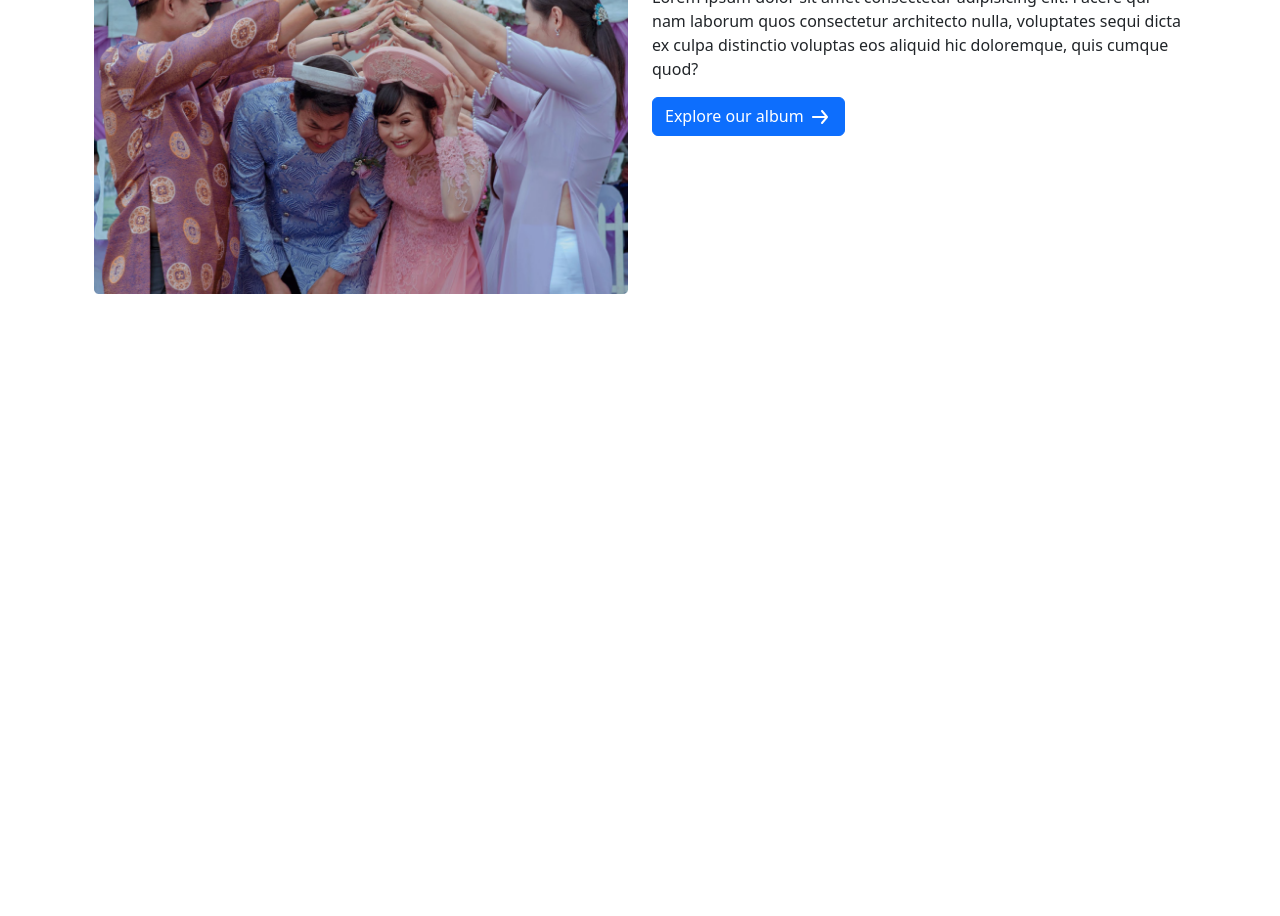
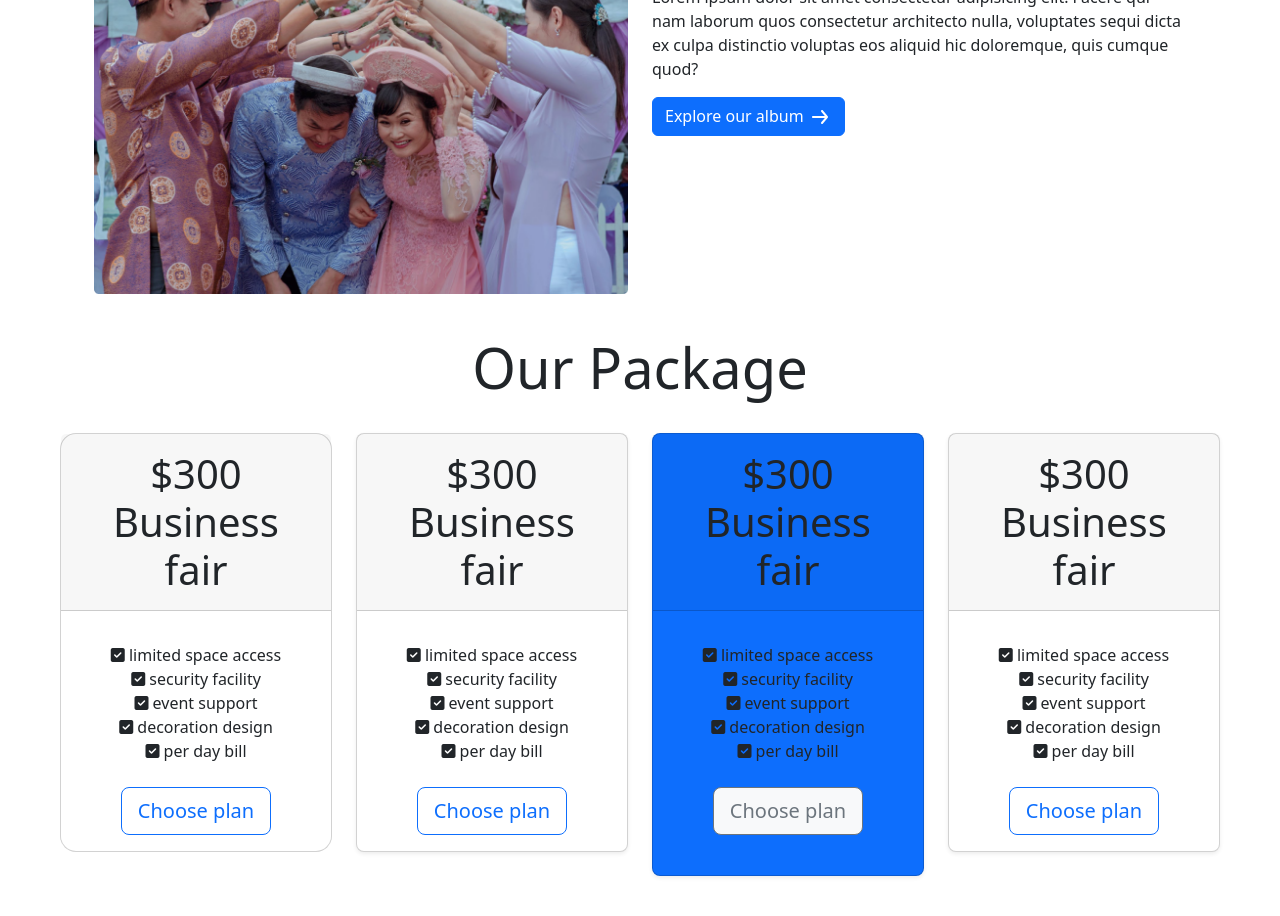
Before and after one commit to UfoundSihadul/Convention-Center, a plain HTML site: page index.html in a window 1280 px wide. Shown: the part 685-1601 px from the top of the page. Before the commit the page ends 979 px from the top, so only its background shows below. Drawn offline with nearby package versions, Linux system fonts and the light colour scheme.

Commit message:
packages

```diff
--- a/index.html
+++ b/index.html
@@ -5,6 +5,8 @@
     <meta name="viewport" content="width=device-width, initial-scale=1">
     <title>Bootstrap demo</title>
     <link href="https://cdn.jsdelivr.net/npm/bootstrap@5.2.0/dist/css/bootstrap.min.css" rel="stylesheet" integrity="sha384-gH2yIJqKdNHPEq0n4Mqa/HGKIhSkIHeL5AyhkYV8i59U5AR6csBvApHHNl/vI1Bx" crossorigin="anonymous">
+    <script src="https://kit.fontawesome.com/2bfc546366.js" crossorigin="anonymous"></script>
+
   </head>
   <body>
 
@@ -109,23 +111,105 @@
                   <div class="col-lg-6 col-12">
                     <h2>Every moment is precious</h2>
                     <p>Lorem ipsum dolor sit amet consectetur adipisicing elit. Facere qui nam laborum quos consectetur architecto nulla, voluptates sequi dicta ex culpa distinctio voluptas eos aliquid hic doloremque, quis cumque quod?</p>
-
-                    <div class="toast" role="alert" aria-live="assertive" aria-atomic="true">
-                        <div class="toast-header">
-                          <img src="..." class="rounded me-2" alt="...">
-                          <strong class="me-auto">Bootstrap</strong>
-                          <small>11 mins ago</small>
-                          <button type="button" class="btn-close" data-bs-dismiss="toast" aria-label="Close"></button>
-                        </div>
-                        <div class="toast-body">
-                          Hello, world! This is a toast message.
-                        </div>
-                      </div>
-
                     <button type="button" class="btn btn-primary">Explore our album <img src="./icons/arrow-forward 1.svg" alt=""></button>
                 </div>
         </div>
     </section>
+
+    <div class="pricing-header p-3 pb-md-4 mx-auto text-center mt-4">
+      <h1 class="display-4 fw-normal">Our Package</h1>
+    </div>
+
+  <main>
+    <div class="row row-cols-1 row-cols-md-4 mb-3 ms-5 me-5 text-center">
+      <div class="col">
+        <div class="card mb-4 rounded-4">
+          <div class="card-header py-3">
+            <h1 class="my-0 fw-normal">$300</h1>
+            <h1 class="my-0 fw-normal">Business fair</h1>
+          </div>
+          <div class="card-body">
+
+            <ul class="list-unstyled mt-3 mb-4 text-lg">
+
+              <li> <i class="fa-solid fa-square-check"></i> limited space access</li>
+              <li> <i class="fa-solid fa-square-check"></i> security facility</li>
+              <li> <i class="fa-solid fa-square-check"></i> event support</li>
+              <li> <i class="fa-solid fa-square-check"></i> decoration design</li>
+              <li> <i class="fa-solid fa-square-check"></i> per day bill</li>
+            </ul>
+            <button type="button" class=" btn btn-lg btn-outline-primary">Choose plan</button>
+          </div>
+        </div>
+      </div>
+
+      <div class="col">
+        <div class="card mb-4 rounded-3 shadow-sm">
+          <div class="card-header py-3">
+            <h1 class="my-0 fw-normal">$300</h1>
+            <h1 class="my-0 fw-normal">Business fair</h1>
+          </div>
+          <div class="card-body">
+
+            <ul class="list-unstyled mt-3 mb-4 text-lg">
+
+              <li> <i class="fa-solid fa-square-check"></i> limited space access</li>
+              <li> <i class="fa-solid fa-square-check"></i> security facility</li>
+              <li> <i class="fa-solid fa-square-check"></i> event support</li>
+              <li> <i class="fa-solid fa-square-check"></i> decoration design</li>
+              <li> <i class="fa-solid fa-square-check"></i> per day bill</li>
+            </ul>
+            <button type="button" class=" btn btn-lg btn-outline-primary">Choose plan</button>
+          </div>
+        </div>
+      </div>
+
+      <div class="col">
+        <div class="card mb-4 rounded-3 shadow-sm bg-primary">
+          <div class="card-header py-3">
+            <h1 class="my-0 fw-normal">$300</h1>
+            <h1 class="my-0 fw-normal">Business fair</h1>
+          </div>
+          <div class="card-body">
+
+            <ul class="list-unstyled mt-3 mb-4 text-lg">
+
+              <li> <i class="fa-solid fa-square-check"></i> limited space access</li>
+              <li> <i class="fa-solid fa-square-check"></i> security facility</li>
+              <li> <i class="fa-solid fa-square-check"></i> event support</li>
+              <li> <i class="fa-solid fa-square-check"></i> decoration design</li>
+              <li> <i class="fa-solid fa-square-check"></i> per day bill</li>
+            </ul>
+            <button type="button" class="btn btn-lg btn-light btn-outline-secondary mb-4">Choose plan</button>
+          </div>
+        </div>
+      </div>
+
+      <div class="col">
+        <div class="card mb-4 rounded-3 shadow-sm">
+          <div class="card-header py-3">
+            <h1 class="my-0 fw-normal">$300</h1>
+            <h1 class="my-0 fw-normal">Business fair</h1>
+          </div>
+          <div class="card-body">
+
+            <ul class="list-unstyled mt-3 mb-4 text-lg">
+
+              <li> <i class="fa-solid fa-square-check"></i> limited space access</li>
+              <li> <i class="fa-solid fa-square-check"></i> security facility</li>
+              <li> <i class="fa-solid fa-square-check"></i> event support</li>
+              <li> <i class="fa-solid fa-square-check"></i> decoration design</li>
+              <li> <i class="fa-solid fa-square-check"></i> per day bill</li>
+            </ul>
+            <button type="button" class=" btn btn-lg btn-outline-primary">Choose plan</button>
+          </div>
+        </div>
+      </div>
+
+
+    </div>
+
+  </main>
 
 
 
```
